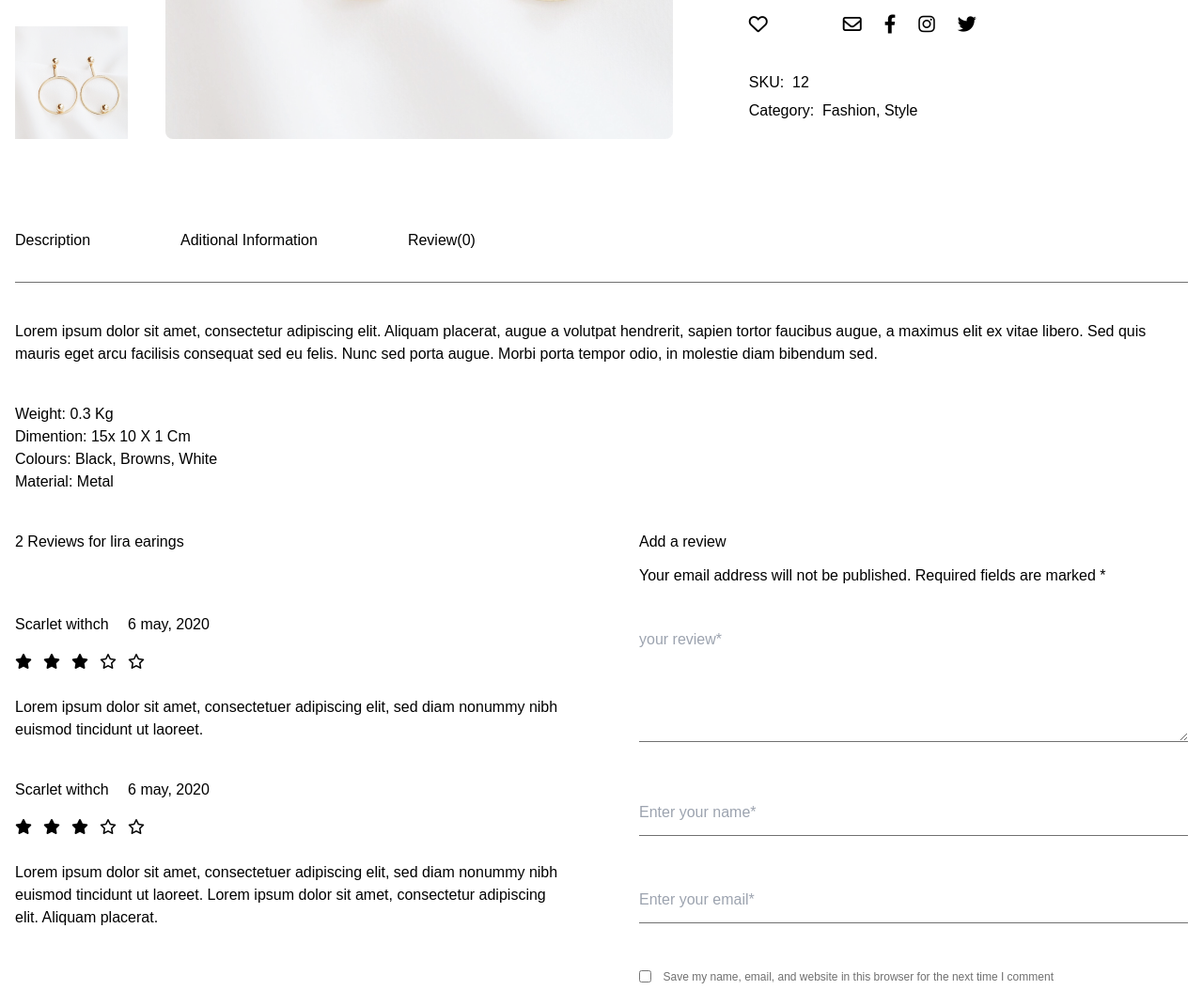
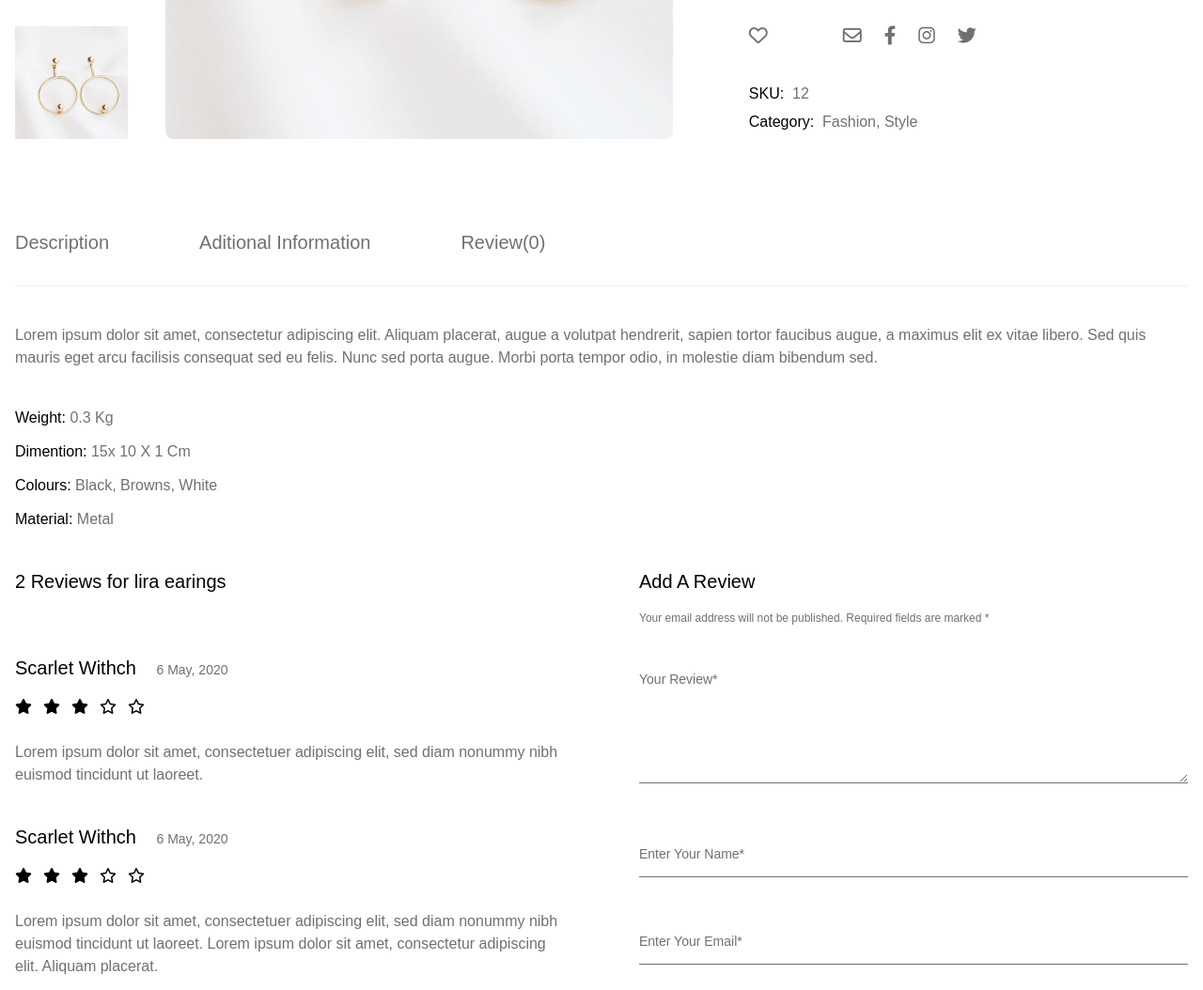
Before and after one commit to KE9SH1N/Shoppe, a website: page public/product.html in a window 1280 px wide. Shown: the part 686-1740 px from the top of the page at 94% size. Drawn offline with Linux system fonts and the light colour scheme.

Commit message:
added missing css on product details page

```diff
--- a/public/product.html
+++ b/public/product.html
@@ -68,8 +68,8 @@
                 </div>
                 <aside class="w-[40%]">
                     <div>
-                        <h2 class="">Lira Earrings</h2>
-                        <p class="mt-6">$<span>20,00</span></p>
+                        <h2 class="text-2xl">Lira Earrings</h2>
+                        <p class="mt-6 text-xl text-accent">$<span>20,00</span></p>
                     </div>
 
                     <div class="ct-flex-start gap-x-6 mt-16">
@@ -80,9 +80,9 @@
                             <li><i class="fa-solid fa-star"></i></li>
                             <li><i class="fa-solid fa-star"></i></li>
                         </ul>
-                        <p><span>1 </span>&nbsp customer review</p>
+                        <p class="text-dark-gray"><span class="text-black">1 </span>&nbsp customer review</p>
                     </div>
-                    <p class="mt-5">Lorem ipsum dolor sit amet, consectetur adipiscing elit. Aliquam placerat, augue a volutpat hendrerit, sapien tortor faucibus augue, a maximus elit ex vitae libero. Sed quis mauris eget arcu facilisis consequat sed eu felis. </p>
+                    <p class="mt-5 text-dark-gray">Lorem ipsum dolor sit amet, consectetur adipiscing elit. Aliquam placerat, augue a volutpat hendrerit, sapien tortor faucibus augue, a maximus elit ex vitae libero. Sed quis mauris eget arcu facilisis consequat sed eu felis. </p>
 
                     <div class="mt-12 ct-flex-between">
                         <p>- <span>1</span> +</p>
@@ -94,51 +94,51 @@
                     </div>
 
                     <div class="mt-20 ct-flex-start gap-x-20">
-                        <button class=""><i class="fa-regular fa-heart text-xl"></i></button>
+                        <button class=""><i class="fa-regular fa-heart text-xl text-dark-gray"></i></button>
                         <div>
-                            <ul class="ct-flex-start gap-x-6">
-                                <li><a href="#"><i class="fa-regular fa-envelope text-xl"></i></a></li>
-                                <li><a href="#"><i class="fa-brands fa-facebook-f text-xl"></i></a></li>
-                                <li><a href="#"><i class="fa-brands fa-instagram text-xl"></i></a></li>
-                                <li><a href="#"><i class="fa-brands fa-twitter text-xl"></i></a></li>
+                            <ul class="ct-flex-start gap-x-6 text-xl text-dark-gray">
+                                <li><a href="#"><i class="fa-regular fa-envelope hover:text-black smooth-hover-animation"></i></a></li>
+                                <li><a href="#"><i class="fa-brands fa-facebook-f hover:text-black smooth-hover-animation"></i></a></li>
+                                <li><a href="#"><i class="fa-brands fa-instagram hover:text-black smooth-hover-animation"></i></a></li>
+                                <li><a href="#"><i class="fa-brands fa-twitter hover:text-black smooth-hover-animation"></i></a></li>
                             </ul>
                         </div>
                     </div>
                     <div class="mt-9">
-                        <p>SKU:&nbsp&nbsp<span>12</span></p>
-                        <p class="mt-[6px]">Category:&nbsp&nbsp<span>Fashion, Style</span></p>
+                        <p>SKU:&nbsp&nbsp<span class="text-dark-gray">12</span></p>
+                        <p class="mt-[6px]">Category:&nbsp&nbsp<span class="text-dark-gray">Fashion, Style</span></p>
                     </div>
                 </aside>
             </div>
         </section>
         <section class="container ct-container mt-16">
-            <nav class="py-8 border-b border-solid border-dark-gray">
-                <ul class="ct-flex-start gap-x-24 capitalize">
+            <nav class="py-8 border-b border-solid border-light-gray">
+                <ul class="ct-flex-start gap-x-24 capitalize text-xl text-dark-gray">
                     <li><a href="#">description</a></li>
                     <li><a href="#">Aditional information</a></li>
                     <li><a href="#">review<span>(0)</span></a></li>
                 </ul>
             </nav>
             <div class="mt-10">
-                <p>Lorem ipsum dolor sit amet, consectetur adipiscing elit. Aliquam placerat, augue a volutpat hendrerit, sapien tortor faucibus augue, a maximus elit ex vitae libero. Sed quis mauris eget arcu facilisis consequat sed eu felis. Nunc sed porta augue.
+                <p class="text-dark-gray">Lorem ipsum dolor sit amet, consectetur adipiscing elit. Aliquam placerat, augue a volutpat hendrerit, sapien tortor faucibus augue, a maximus elit ex vitae libero. Sed quis mauris eget arcu facilisis consequat sed eu felis. Nunc sed porta augue.
                     Morbi porta tempor odio, in molestie diam bibendum sed.</p>
             </div>
             <div class="mt-10">
-                <ul class="capitalize">
-                    <li>weight: <span>0.3 kg</span></li>
-                    <li>dimention: <span>15x 10 x 1 cm</span></li>
-                    <li>colours: <span>black, browns, white</span></li>
-                    <li>material: <span>metal</span></li>
+                <ul class="capitalize flex flex-col gap-y-3">
+                    <li>weight: <span class="text-dark-gray">0.3 kg</span></li>
+                    <li>dimention: <span class="text-dark-gray">15x 10 x 1 cm</span></li>
+                    <li>colours: <span class="text-dark-gray">black, browns, white</span></li>
+                    <li>material: <span class="text-dark-gray">metal</span></li>
                 </ul>
             </div>
             <div class="mt-10">
                 <div class="ct-flex-start items-start gap-x-20">
                     <div class="w-[50%]">
-                        <h3>2 Reviews for lira earings</h3>
+                        <h3 class="text-xl">2 Reviews for lira earings</h3>
                         <div class="mt-16">
                             <div>
                                 <div class="mb-10">
-                                    <h4>Scarlet withch <span class="ml-4">6 may, 2020</span></h4>
+                                    <h4 class="text-xl capitalize">Scarlet withch <span class="ml-4 text-sm text-dark-gray capitalize">6 may, 2020</span></h4>
                                     <div class="mt-4">
                                         <ul class="flex flex-row gap-x-3">
                                             <li><i class="fa-solid fa-star"></i></li>
@@ -148,11 +148,11 @@
                                             <li><i class="fa-regular fa-star"></i></i></li>
                                         </ul>
                                     </div>
-                                    <p class="mt-6">Lorem ipsum dolor sit amet, consectetuer adipiscing elit, sed diam nonummy nibh euismod tincidunt ut laoreet. </p>
+                                    <p class="mt-6 text-dark-gray">Lorem ipsum dolor sit amet, consectetuer adipiscing elit, sed diam nonummy nibh euismod tincidunt ut laoreet. </p>
                                 </div>
 
                                 <div class="mb-10">
-                                    <h4>Scarlet withch <span class="ml-4">6 may, 2020</span></h4>
+                                    <h4 class="text-xl capitalize">Scarlet withch <span class="ml-4 text-sm text-dark-gray capitalize">6 may, 2020</span></h4>
                                     <div class="mt-4">
                                         <ul class="flex flex-row gap-x-3">
                                             <li><i class="fa-solid fa-star"></i></li>
@@ -162,7 +162,7 @@
                                             <li><i class="fa-regular fa-star"></i></i></li>
                                         </ul>
                                     </div>
-                                    <p class="mt-6">Lorem ipsum dolor sit amet, consectetuer adipiscing elit, sed diam nonummy nibh euismod tincidunt ut laoreet. Lorem ipsum dolor sit amet,
+                                    <p class="mt-6 text-dark-gray">Lorem ipsum dolor sit amet, consectetuer adipiscing elit, sed diam nonummy nibh euismod tincidunt ut laoreet. Lorem ipsum dolor sit amet,
                                         consectetur adipiscing elit. Aliquam placerat.
                                     </p>
                                 </div>
@@ -172,30 +172,30 @@
 
                     <div class="w-[50%]">
                         <div>
-                            <h3 class="mb-3">Add a review</h3>
-                            <span>Your email address will not be published. Required fields are marked *</span>
+                            <h3 class="mb-3 text-xl capitalize">Add a review</h3>
+                            <span class="text-xs text-dark-gray">Your email address will not be published. Required fields are marked *</span>
                         </div>
-                        <div>
+                        <div class="mt-11">
                             <form action="#">
-                                <div class="mt-11">
+                                <div class="">
                                     <label for="review"></label>
-                                    <textarea class="w-full border-b border-solid border-dark-gray outline-none"
+                                    <textarea class="w-full border-b border-solid border-dark-gray outline-none placeholder:text-sm placeholder:text-dark-gray placeholder:capitalize"
                                     name="review" id="review" cols="50" rows="5" placeholder="your review*" required></textarea>
                                 </div>
 
                                 <div class="mt-11">
                                     <label for="name"></label>
-                                    <input class="py-3 w-full border-b border-solid border-dark-gray outline-none"
+                                    <input class="py-3 w-full border-b border-solid border-dark-gray outline-none placeholder:text-sm placeholder:text-dark-gray placeholder:capitalize"
                                         type="text" id="name" placeholder="Enter your name*" required>
                                 </div>
 
                                 <div class="mt-11">
                                     <label for="email"></label>
-                                    <input class="py-3 w-full border-b border-solid border-dark-gray outline-none"
+                                    <input class="py-3 w-full border-b border-solid border-dark-gray outline-none placeholder:text-sm placeholder:text-dark-gray placeholder:capitalize"
                                         type="email" id="email" placeholder="Enter your email*" required>
                                 </div>
                                 <div class="mt-11">
-                                    <input class=" align-middle"
+                                    <input class="align-middle"
                                         type="checkbox" id="checkBox" name="checkbox">
                                     <label class="ml-2 text-xs text-dark-gray cursor-pointer"
                                      for="checkBox">Save my name, email, and website in this browser for the next time I comment</label>
@@ -293,18 +293,18 @@
 
                     </div>
                     <div class=" mt-12">
-                        <ul class="ct-flex-end gap-x-7">
+                        <ul class="ct-flex-end gap-x-7 text-xl text-dark-gray">
                             <li><a href="#" class="">
-                                <i class="fa-brands fa-linkedin-in text-xl text-dark-gray hover:text-black smooth-hover-animation"></i>
+                                <i class="fa-brands fa-linkedin-in hover:text-black smooth-hover-animation"></i>
                             </a></li>
                             <li><a href="#">
-                                <i class="fa-brands fa-facebook-f text-xl text-dark-gray hover:text-black smooth-hover-animation"></i>
+                                <i class="fa-brands fa-facebook-f hover:text-black smooth-hover-animation"></i>
                             </a></li>
                             <li><a href="#">
-                                <i class="fa-brands fa-instagram text-xl text-dark-gray hover:text-black smooth-hover-animation"></i>
+                                <i class="fa-brands fa-instagram hover:text-black smooth-hover-animation"></i>
                             </a></li>
                             <li><a href="#">
-                                <i class="fa-brands fa-twitter text-xl text-dark-gray hover:text-black smooth-hover-animation"></i>
+                                <i class="fa-brands fa-twitter hover:text-black smooth-hover-animation"></i>
                             </a></li>
                         </ul>
                     </div>
--- a/src/input.css
+++ b/src/input.css
@@ -40,6 +40,10 @@
     .toggle-switch input:checked + label::before{
         @apply left-[18px];
     }
+
+    /* CHECKBOX COLOR */
+
+
 
     /* TOGGLE REVIEW STAR  */
 
```
Also changed, not shown: assets/css/output.css.
